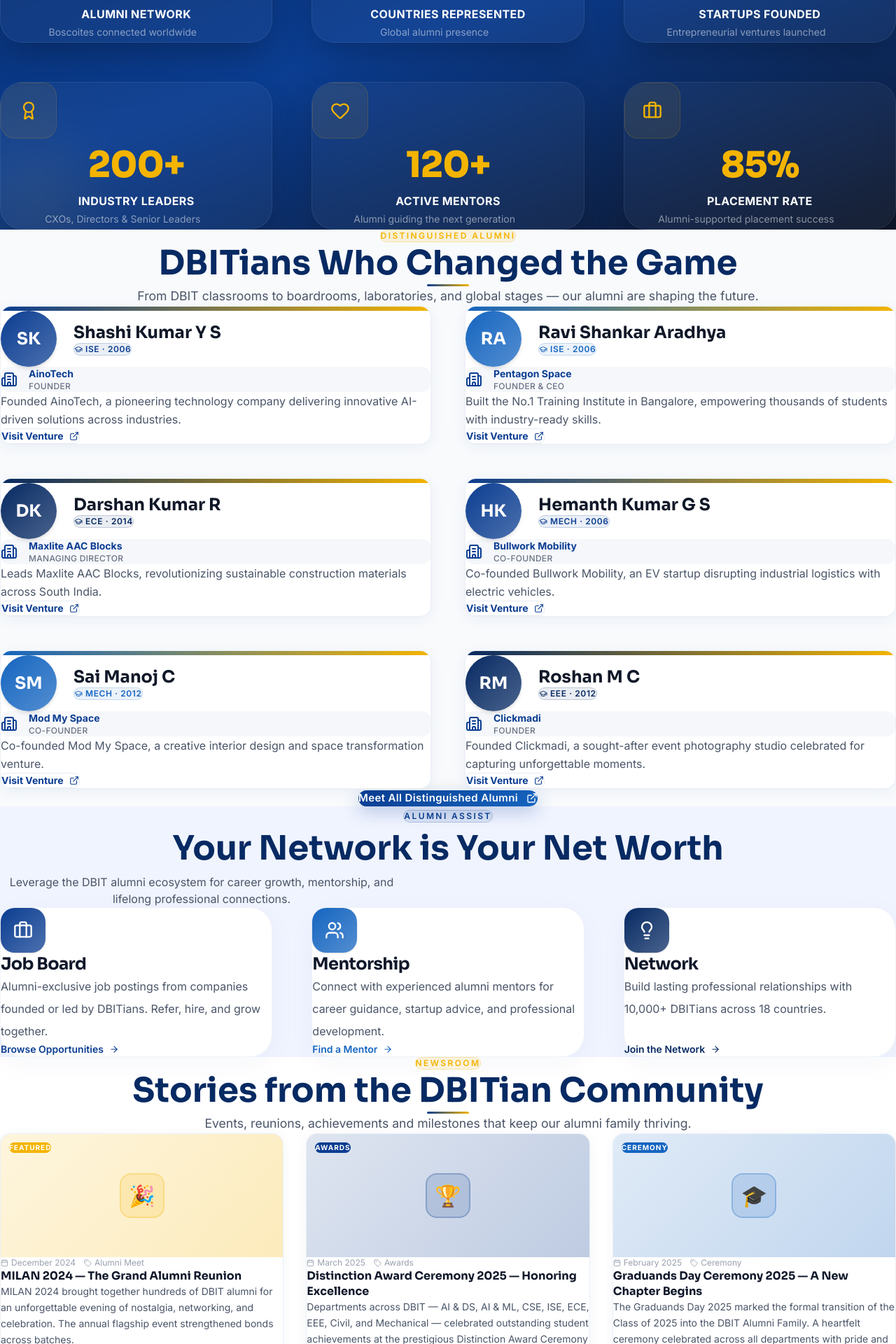
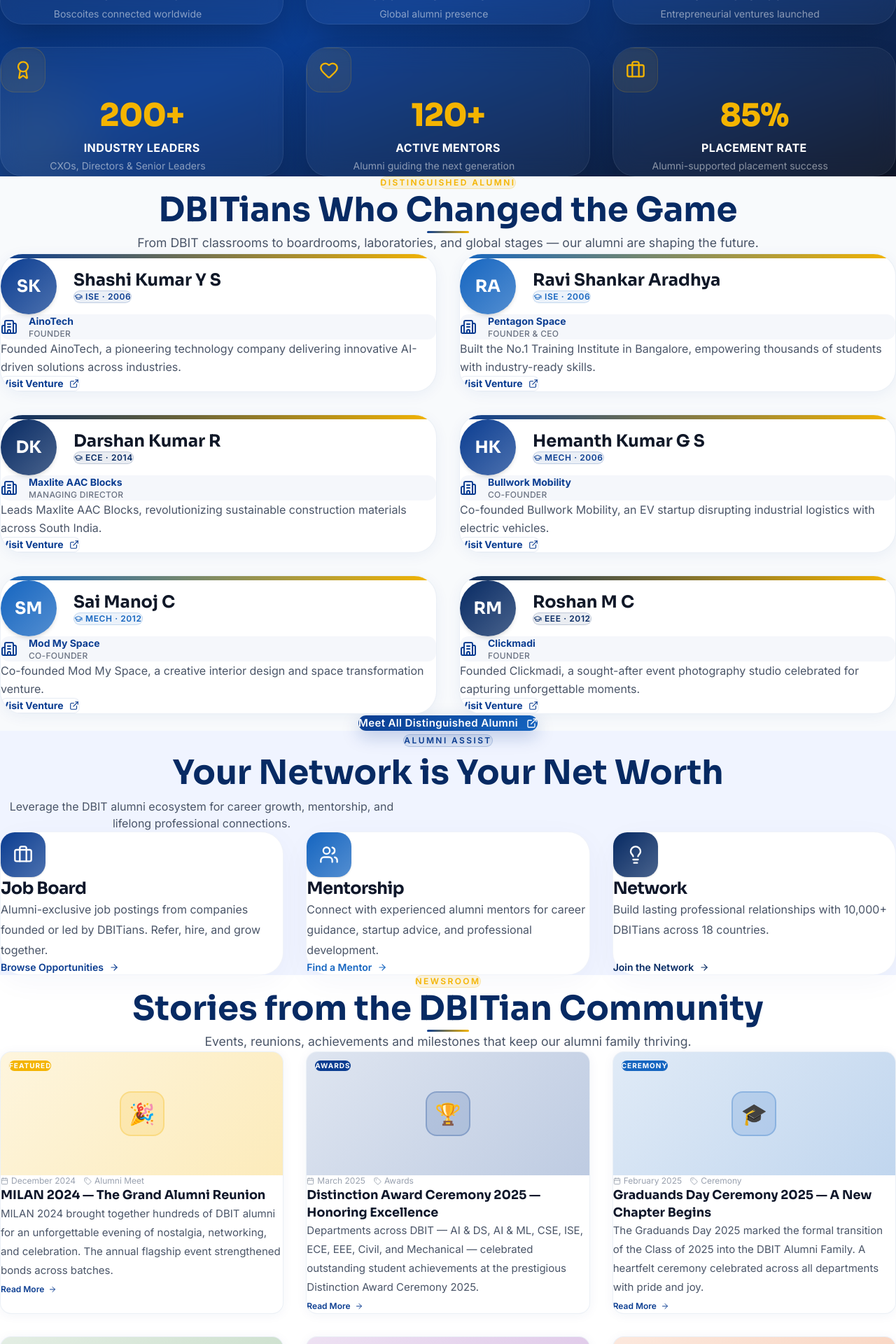
Before and after one commit to nevil06/dbit-alumini, a Next.js app: page / in a window 1280 px wide. Shown: the part 1320-3240 px from the top of the page at 70% size. Built offline with nearby package versions, Linux system fonts and the light colour scheme.

Commit message:
UI/UX: Master layout spacing polish and responsive grid updates

```diff
--- a/components/sections/AlumniAssist.tsx
+++ b/components/sections/AlumniAssist.tsx
@@ -40,7 +40,7 @@ export default function AlumniAssist() {
       className="py-[72px] md:py-[90px] lg:py-[120px]"
       style={{ background: "#F0F4FF" }}
     >
-      <div className="max-w-7xl mx-auto px-4 sm:px-6 lg:px-8">
+      <div className="max-w-7xl mx-auto px-5 md:px-12 lg:px-24">
         <motion.div
           className="text-center mb-14"
           initial={{ opacity: 0, y: 30 }}
@@ -69,11 +69,11 @@ export default function AlumniAssist() {
           </p>
         </motion.div>
 
-        <div className="grid grid-cols-1 lg:grid-cols-3 gap-10 lg:gap-14">
+        <div className="grid grid-cols-1 lg:grid-cols-3 gap-6 lg:gap-8">
           {pillars.map((p, i) => (
             <motion.div
               key={p.title}
-              className="rounded-[2rem] p-10 lg:p-14 group card-hover flex flex-col items-start"
+              className="rounded-[2rem] p-7 lg:p-9 group card-hover flex flex-col items-start"
               style={{
                 background: "#FFFFFF",
                 border: "1px solid rgba(11,61,145,0.06)",
@@ -85,18 +85,18 @@ export default function AlumniAssist() {
               transition={{ duration: 0.5, delay: i * 0.12 }}
             >
               <div
-                className="w-16 h-16 rounded-[1.25rem] flex items-center justify-center mb-8 text-white shadow-sm"
+                className="w-16 h-16 rounded-[1.25rem] flex items-center justify-center mb-5 text-white shadow-sm"
                 style={{ background: `linear-gradient(135deg, ${p.color}, ${p.color}bb)` }}
               >
                 {p.icon}
               </div>
               <h3
-                className="font-[family-name:var(--font-sora)] font-bold text-2xl mb-4 tracking-tight"
+                className="font-[family-name:var(--font-sora)] font-bold text-2xl mb-4 tracking-tight mt-2"
                 style={{ color: "#0F172A" }}
               >
                 {p.title}
               </h3>
-              <p className="text-[#4A5568] text-base leading-loose mb-8 flex-grow">{p.description}</p>
+              <p className="text-[#4A5568] text-base leading-[1.8] mb-8 flex-grow mt-3">{p.description}</p>
               <Link
                 href={p.href}
                 className="inline-flex items-center gap-2 text-sm font-semibold transition-all group/link"
--- a/components/sections/DistinguishedAlumni.tsx
+++ b/components/sections/DistinguishedAlumni.tsx
@@ -11,18 +11,18 @@ export default function DistinguishedAlumni() {
 
   return (
     <section className="py-[72px] md:py-[90px] lg:py-[120px]" style={{ background: "#F8FAFC" }}>
-      <div className="max-w-7xl mx-auto px-4 sm:px-6 lg:px-8">
+      <div className="max-w-7xl mx-auto px-5 md:px-12 lg:px-24 pt-[40px] md:pt-[100px]">
         <SectionHeader
           eyebrow="Distinguished Alumni"
           title="DBITians Who Changed the Game"
           subtitle="From DBIT classrooms to boardrooms, laboratories, and global stages — our alumni are shaping the future."
         />
 
-        <div className="grid grid-cols-1 lg:grid-cols-2 gap-12">
+        <div className="grid grid-cols-1 lg:grid-cols-2 gap-6 lg:gap-8">
           {featured.map((alumni, i) => (
             <motion.div
               key={alumni.id}
-              className="relative rounded-2xl overflow-hidden group card-hover"
+              className="relative rounded-[2rem] overflow-hidden group card-hover"
               style={{
                 background: "#FFFFFF",
                 border: "1px solid rgba(11,61,145,0.08)",
@@ -41,7 +41,7 @@ export default function DistinguishedAlumni() {
                 }}
               />
 
-              <div className="p-12 flex flex-col h-full text-left">
+              <div className="p-8 lg:p-10 flex flex-col h-full text-left">
                 {/* Avatar + Name */}
                 <div className="flex flex-row items-center gap-6 mb-8">
                   <div
--- a/components/sections/HeroSection.tsx
+++ b/components/sections/HeroSection.tsx
@@ -46,7 +46,7 @@ export default function HeroSection() {
       />
 
       {/* ── Hero Content ── */}
-      <div className="relative z-[3] h-full flex flex-col items-center justify-center text-center px-4">
+      <div className="relative z-[3] h-full flex flex-col items-center justify-center text-center px-5 md:px-12 lg:px-24">
         {/* Eyebrow */}
         <motion.div
           initial={{ opacity: 0, y: 20 }}
--- a/components/sections/ImpactStats.tsx
+++ b/components/sections/ImpactStats.tsx
@@ -30,7 +30,7 @@ export default function ImpactStats() {
         style={{ background: "radial-gradient(circle, #F4B400 0%, transparent 70%)" }}
       />
 
-      <div className="max-w-7xl mx-auto px-4 sm:px-6 lg:px-8">
+      <div className="max-w-7xl mx-auto px-5 md:px-12 lg:px-24">
         {/* Header */}
         <motion.div
           className="text-center mb-16 flex flex-col items-center justify-center w-full"
@@ -61,11 +61,11 @@ export default function ImpactStats() {
         </motion.div>
 
         {/* Stats Grid */}
-        <div className="grid grid-cols-1 sm:grid-cols-2 md:grid-cols-3 gap-10 lg:gap-14">
+        <div className="grid grid-cols-1 sm:grid-cols-2 md:grid-cols-3 gap-5 md:gap-6 lg:gap-8">
           {impactStats.map((stat, i) => (
             <motion.div
               key={stat.id}
-              className="relative rounded-[2rem] p-12 lg:p-14 text-center overflow-hidden group shadow-2xl"
+              className="relative rounded-[2rem] p-7 lg:p-9 text-center overflow-hidden group shadow-2xl"
               style={{
                 background: "rgba(255,255,255,0.04)",
                 border: "1px solid rgba(255,255,255,0.08)",
@@ -85,7 +85,7 @@ export default function ImpactStats() {
 
               {/* Icon */}
               <div
-                className="w-20 h-20 rounded-[1.25rem] flex items-center justify-center mx-auto mb-8 text-[#F4B400] shadow-inner"
+                className="w-16 h-16 rounded-[1.25rem] flex items-center justify-center mx-auto mb-5 text-[#F4B400] shadow-inner"
                 style={{ background: "rgba(244,180,0,0.08)", border: "1px solid rgba(244,180,0,0.15)" }}
               >
                 {iconMap[stat.icon]}
@@ -93,13 +93,13 @@ export default function ImpactStats() {
 
               {/* Counter */}
               <div
-                className="font-[family-name:var(--font-sora)] font-extrabold text-[#F4B400] mb-3"
-                style={{ fontSize: "clamp(2.2rem, 5vw, 3.2rem)", letterSpacing: "-0.02em" }}
+                className="font-[family-name:var(--font-sora)] font-extrabold text-[#F4B400] mb-4"
+                style={{ fontSize: "clamp(2rem, 4vw, 2.8rem)", letterSpacing: "-0.02em" }}
               >
                 <AnimatedCounter value={stat.value} suffix={stat.suffix} prefix={stat.prefix} />
               </div>
 
-              <p className="font-bold text-white text-base tracking-wide mb-2 uppercase">{stat.label}</p>
+              <p className="font-bold text-white text-base tracking-wide mb-3 uppercase">{stat.label}</p>
               <p className="text-white/50 text-sm leading-loose max-w-[90%] mx-auto">{stat.description}</p>
             </motion.div>
           ))}
--- a/components/sections/Newsroom.tsx
+++ b/components/sections/Newsroom.tsx
@@ -9,14 +9,14 @@ import { newsItems } from "@/lib/data/news";
 export default function Newsroom() {
   return (
     <section className="py-[72px] md:py-[90px] lg:py-[120px]" style={{ background: "#FFFFFF" }}>
-      <div className="max-w-7xl mx-auto px-4 sm:px-6 lg:px-8">
+      <div className="max-w-7xl mx-auto px-5 md:px-12 lg:px-24">
         <SectionHeader
           eyebrow="Newsroom"
           title="Stories from the DBITian Community"
           subtitle="Events, reunions, achievements and milestones that keep our alumni family thriving."
         />
 
-        <div className="grid grid-cols-1 md:grid-cols-2 lg:grid-cols-3 gap-8">
+        <div className="grid grid-cols-1 md:grid-cols-2 lg:grid-cols-3 gap-6 lg:gap-8">
           {newsItems.map((item, i) => (
             <motion.article
               key={item.id}
@@ -56,8 +56,8 @@ export default function Newsroom() {
               </div>
 
               {/* Content */}
-              <div className="p-5">
-                <div className="flex items-center gap-3 mb-3 text-xs text-gray-400">
+              <div className="p-7 lg:p-9">
+                <div className="flex items-center gap-3 mb-5 text-xs text-gray-400">
                   <span className="flex items-center gap-1">
                     <Calendar size={11} />
                     {item.date}
@@ -69,13 +69,13 @@ export default function Newsroom() {
                 </div>
 
                 <h3
-                  className="font-[family-name:var(--font-sora)] font-bold text-base leading-snug mb-3 group-hover:text-[#0B3D91] transition-colors"
+                  className="font-[family-name:var(--font-sora)] font-bold text-[1.1rem] leading-snug mb-4 group-hover:text-[#0B3D91] transition-colors mt-2"
                   style={{ color: "#0F172A" }}
                 >
                   {item.title}
                 </h3>
 
-                <p className="text-sm leading-relaxed mb-4" style={{ color: "#4A5568" }}>
+                <p className="text-[15px] leading-[1.8] mb-6 mt-3" style={{ color: "#4A5568" }}>
                   {item.excerpt}
                 </p>
 
```
Also changed, not shown: components/sections/ContributeSection.tsx (+10 -13 lines).
